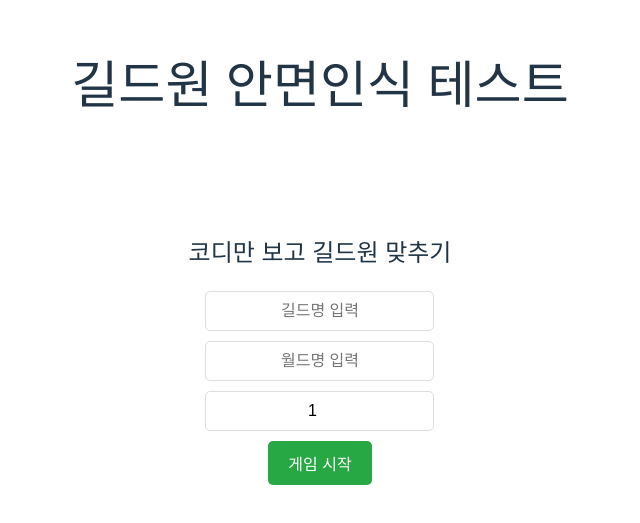
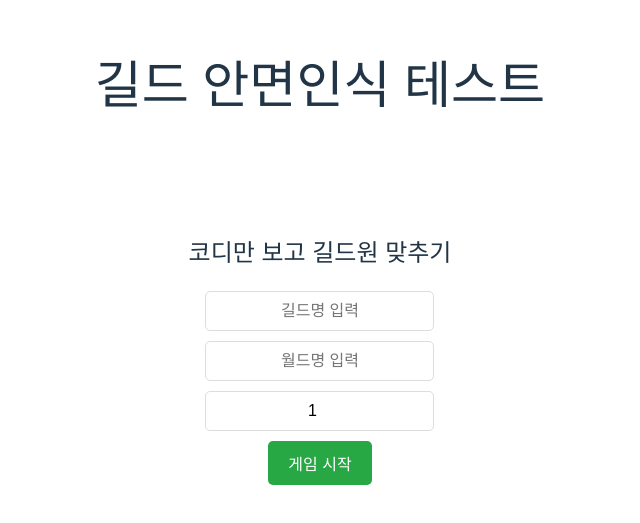
Before and after one commit to nick102030/maegi_machugi_FE, a React (Vite) app: page / in a window 1280 px wide. Shown: the part 137-660 px from the top of the page, without its empty margins (320-960 px from the left). Built offline with nearby package versions, Linux system fonts and the light colour scheme.

Commit message:
[test]: CI/CD 테스트

```diff
--- a/src/App.jsx
+++ b/src/App.jsx
@@ -4,7 +4,7 @@ import './App.css'
 function App() {
   return (
     <div>
-      <h1>길드원 안면인식 테스트</h1>
+      <h1>길드 안면인식 테스트</h1>
       <QuizGame />  {/* ✅ QuizGame 렌더링 */}
     </div>
   );
```
